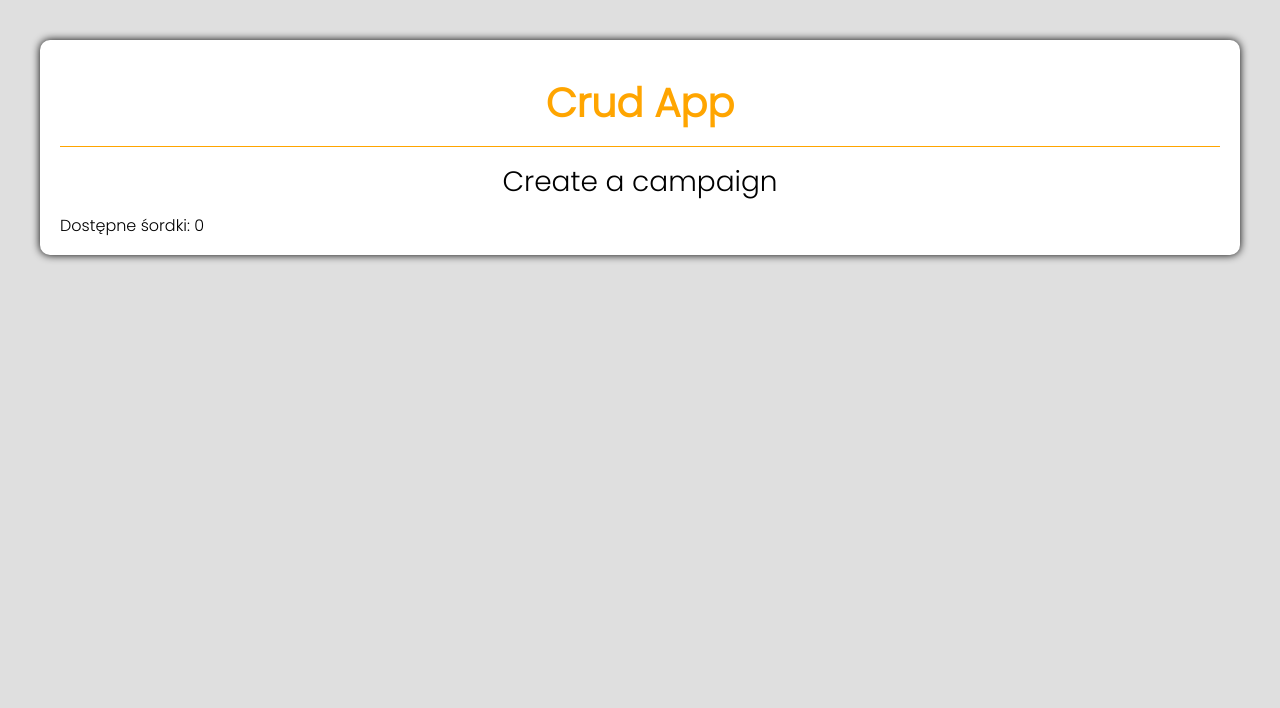
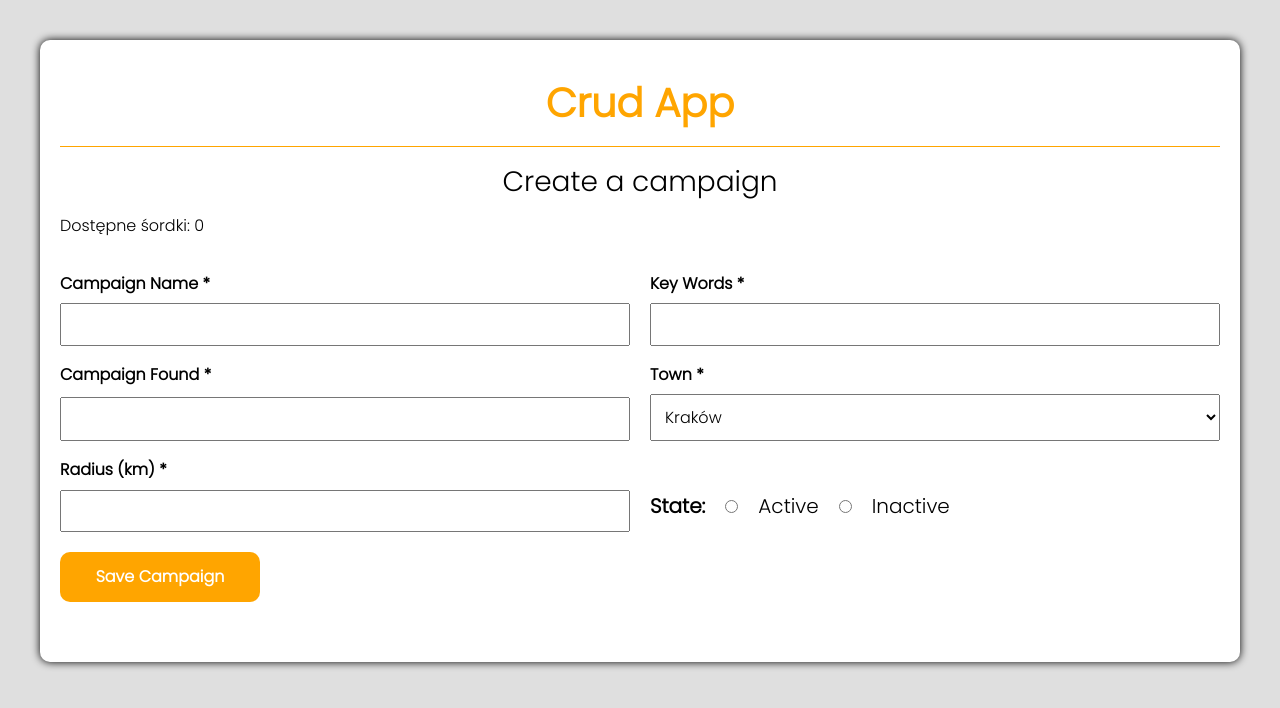
Before and after one commit to mizdebski77/CRUD-app-Angular, an Angular app: page /form in a window 1280 px wide. Shown: the top 708 px of the page. Built offline with nearby package versions, Linux system fonts and the light colour scheme.

Commit message:
Elements to from-data component added

```diff
--- a/src/app/features/form/data-form/data-form.html
+++ b/src/app/features/form/data-form/data-form.html
@@ -1,6 +1,46 @@
 <div class="wrapper">
     <div class="amount">Dostępne śordki: {{amount}}</div>
     <form class="form">
+        <div class="labelWrapper">
+            <label class="label" for="campaignName">Campaign Name *</label>
+            <input class="input" type="text" name="campaignName">
+        </div>
 
+        <div class="labelWrapper">
+            <label class="label" for="keywords">Key Words *</label>
+            <input class="input" type="text" name="keywords">
+        </div>
+
+        <div class="labelWrapper">
+            <label class="label" for="campaignFund">Campaign Found *</label>
+            <input class="input" type="number" name="campaignFund" min="0">
+        </div>
+
+        <div class="labelWrapper">
+            <label class="label" for="town">Town *</label>
+            <select class="input" name="town">
+                <option value="town1">Kraków</option>
+                <option value="town2">Katowice</option>
+                <option value="town3">Gliwice</option>
+                <option value="town4">Warszawa</option>
+                <option value="town5">Poznań</option>
+                <option value="town6">Wrocław</option>
+            </select>
+        </div>
+
+        <div class="labelWrapper">
+            <label class="label" for="radius">Radius (km) *</label>
+            <input class="input" type="number" name="radius" min="0">
+        </div>
+
+        <div class="statusWrapper">
+            <label class="label">State:</label>
+            <input class="input" type="radio" name="status" value="on">
+            <label for="statusOn">Active</label>
+            <input class="input" type="radio" name="status" value="off">
+            <label for="statusOff">Inactive</label>
+        </div>
+
+        <button class="saveButton">Save Campaign</button>
     </form>
 </div>
--- a/src/app/features/form/data-form/data-form.scss
+++ b/src/app/features/form/data-form/data-form.scss
@@ -0,0 +1,45 @@
+.form {
+    display: grid;
+    grid-template-columns: 1fr 1fr;
+    gap: 20px;
+    padding: 40px 0;
+}
+
+.labelWrapper {
+    display: grid;
+    gap: 10px;
+}
+
+.label {
+    font-weight: bold;
+}
+
+.input {
+    padding: 10px;
+}
+
+.saveButton {
+    padding: 10px;
+    cursor: pointer;
+    width: 200px;
+    background: orange;
+    min-height: 50px;
+    border: none;
+    color: white;
+    font-weight: bold;
+    border-radius: 10px;
+    transition: 0.2s;
+}
+
+.saveButton:hover {
+    transform: scale(1.02);
+    box-shadow: 0 0 4px orange;
+}
+
+.statusWrapper {
+    display: flex;
+    align-items: center;
+    gap: 20px;
+    font-size: 20px;
+    margin-top: 20px;
+}
--- a/src/app/features/form/data-form/data-form.ts
+++ b/src/app/features/form/data-form/data-form.ts
@@ -11,5 +11,9 @@ export class DataFormComponent {
 
   constructor(private sharedService: SharedService) {
     this.amount = this.sharedService.getValue();
+  };
+
+  addCampaign () {
+
   }
 }
```
